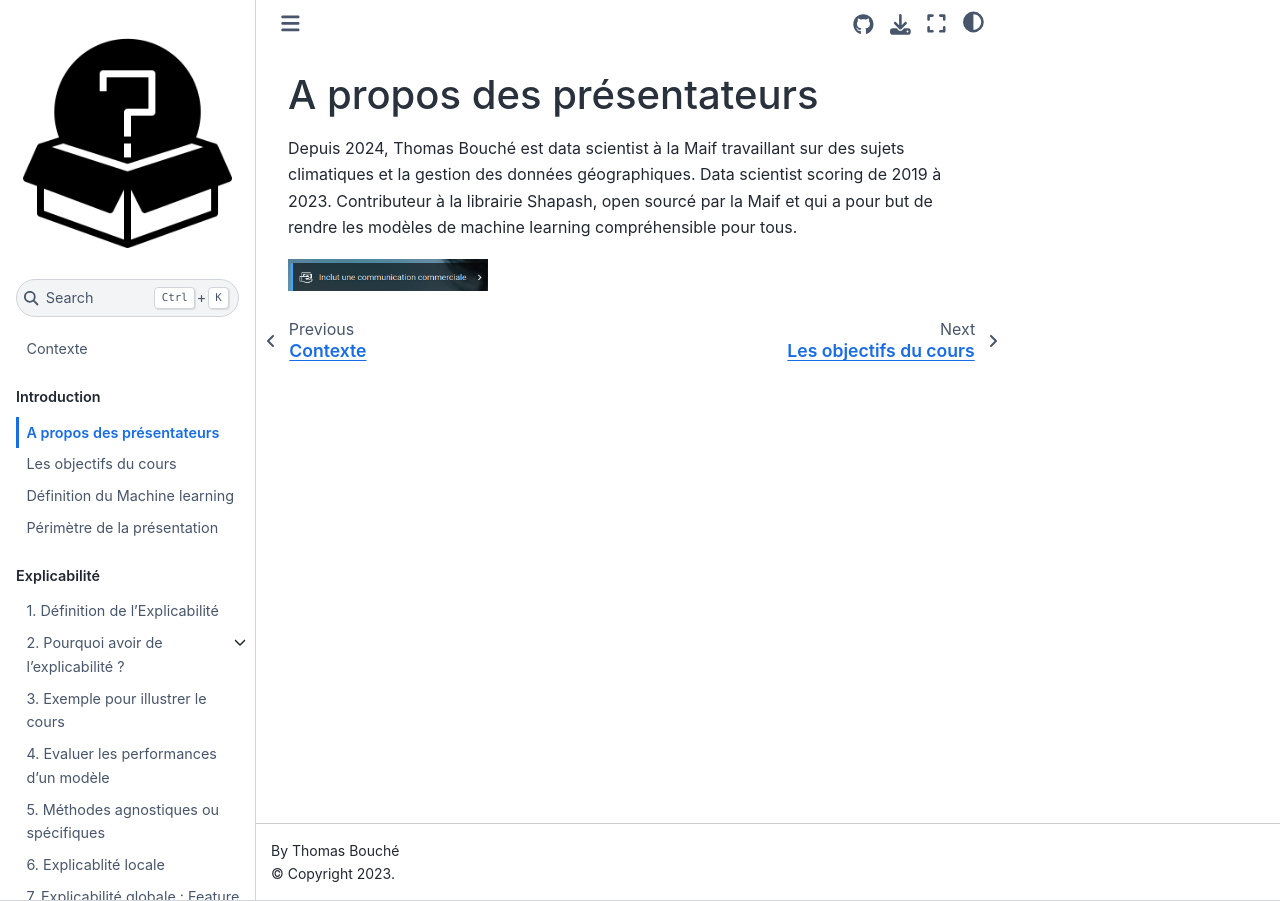
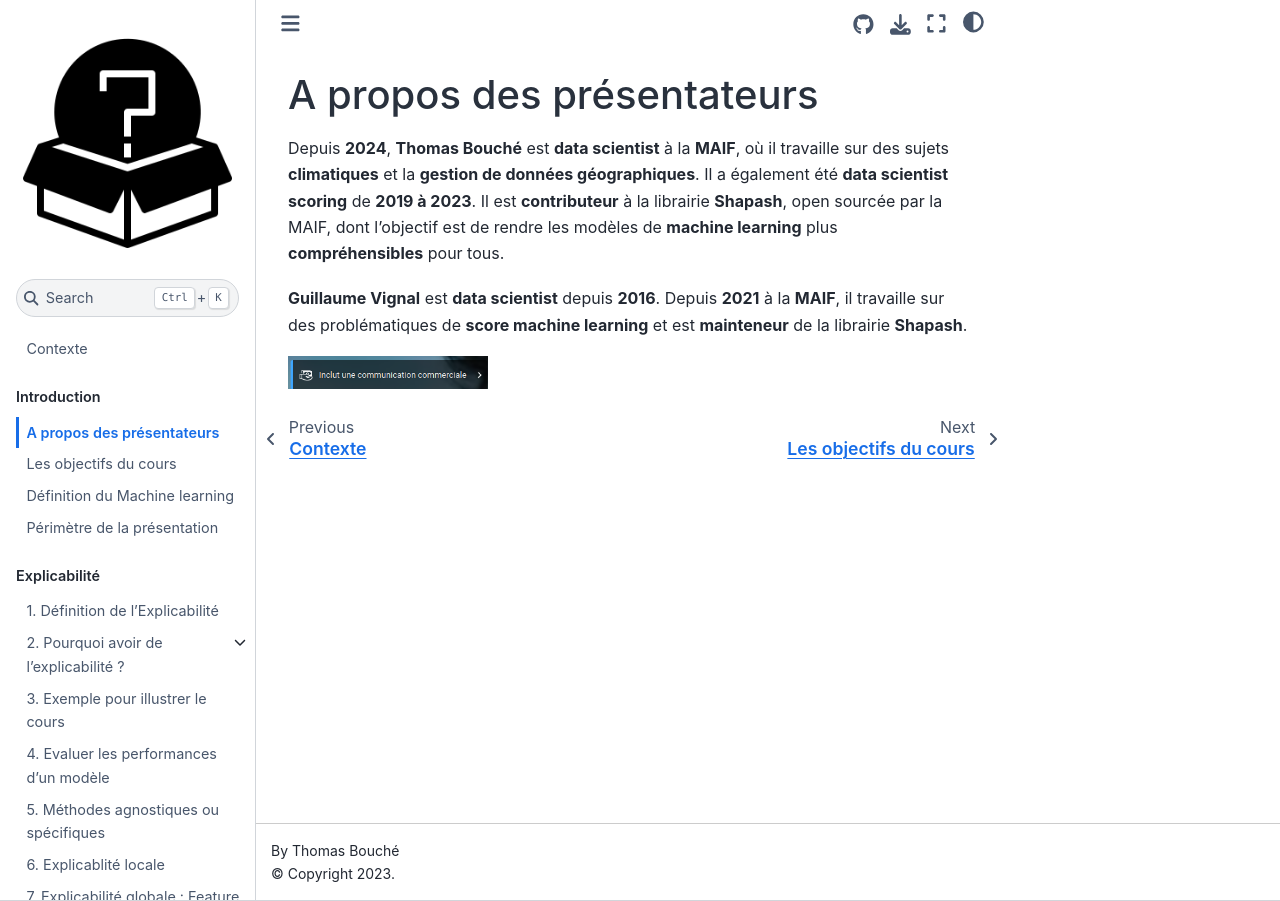
Before and after one commit to ThomasBoucheCours/introduction_explicabilite, a Jupyter Book: the page built from cours/contenu/book/chapter/00-presentateur.md, in a window 1280 px wide. Built offline with Jupyter Book 1.0.4 settings and Sphinx 7.4.7 and the Sphinx Book theme 1.1.4, drawn with Linux system fonts in a browser that asks for light colours.

Commit message:
docs: enrichir la présentation des intervenants

```diff
--- a/cours/contenu/book/chapter/00-presentateur.md
+++ b/cours/contenu/book/chapter/00-presentateur.md
@@ -1,8 +1,11 @@
 # A propos des présentateurs
 
-Depuis 2024, Thomas Bouché est data scientist à la Maif travaillant sur des sujets climatiques et la gestion des données géographiques.
-Data scientist scoring de 2019 à 2023.
-Contributeur à la librairie Shapash, open sourcé par la Maif et qui a pour but de rendre les modèles de machine learning compréhensible pour tous.
+Depuis **2024**, **Thomas Bouché** est **data scientist** à la **MAIF**, où il travaille sur des sujets **climatiques** et la **gestion de données géographiques**.
+Il a également été **data scientist scoring** de **2019 à 2023**.
+Il est **contributeur** à la librairie **Shapash**, open sourcée par la MAIF, dont l'objectif est de rendre les modèles de **machine learning** plus **compréhensibles** pour tous.
+
+**Guillaume Vignal** est **data scientist** depuis **2016**.
+Depuis **2021** à la **MAIF**, il travaille sur des problématiques de **score machine learning** et est **mainteneur** de la librairie **Shapash**.
 
 
 <p align="left">
```
